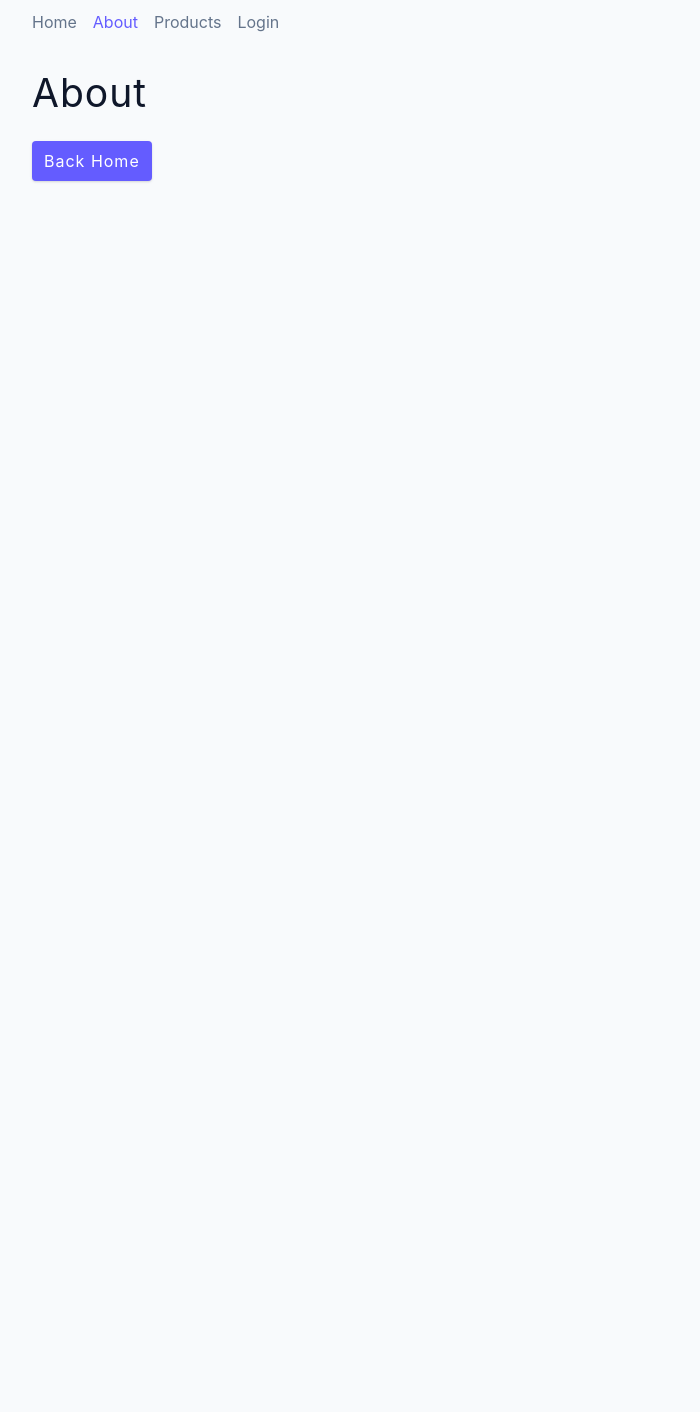
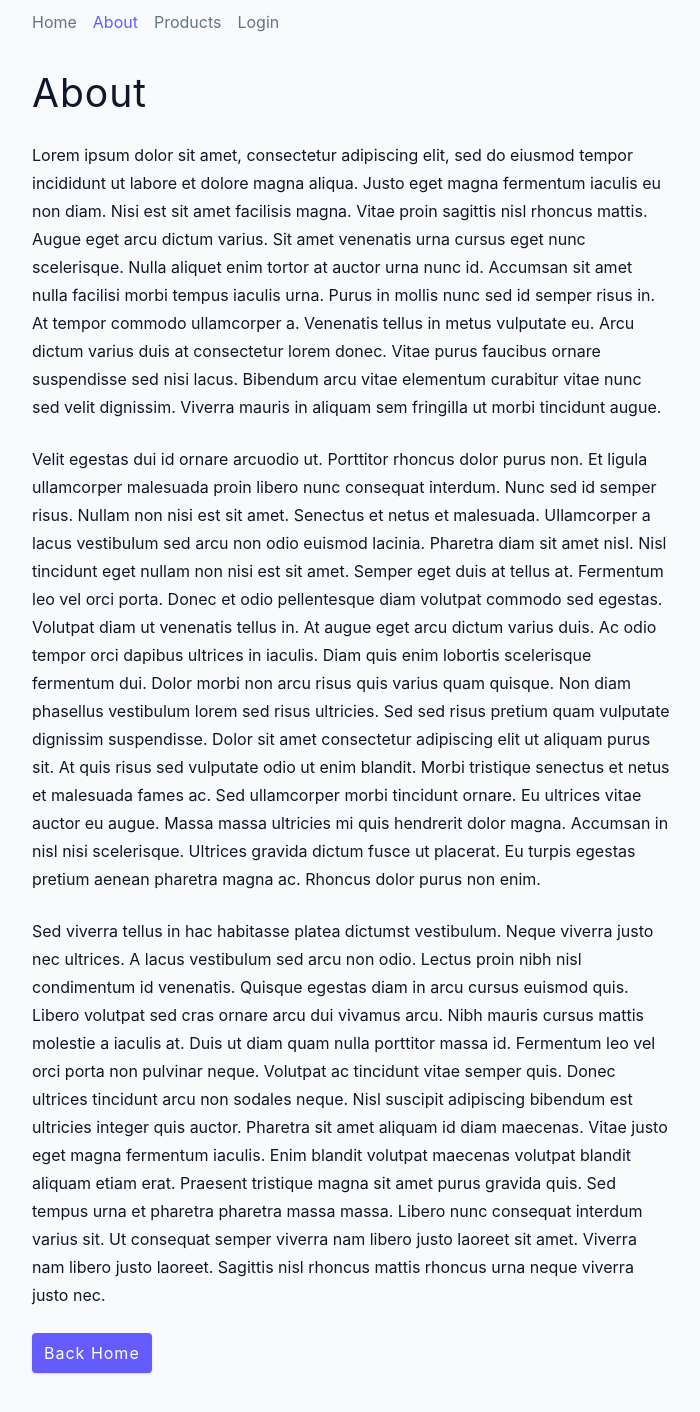
Before and after one commit to Wilson-Chu/react-router-product-page, a React (Create React App) app: page /about in a window 1280 px wide. Shown: the whole page, without its empty margins (48-748 px from the left). Before the commit the page ends 800 px from the top, so only its background shows below. Built offline with nearby package versions, Linux system fonts and the light colour scheme.

Commit message:
updated css

```diff
--- a/src/pages/About.js
+++ b/src/pages/About.js
@@ -1,9 +1,61 @@
-import { Link } from 'react-router-dom';
+import { Link } from "react-router-dom";
 const About = () => {
   return (
-    <section className='section'>
+    <section className="section">
       <h2>About</h2>
-      <Link to='/' className='btn'>
+      <p>
+        Lorem ipsum dolor sit amet, consectetur adipiscing elit, sed do eiusmod
+        tempor incididunt ut labore et dolore magna aliqua. Justo eget magna
+        fermentum iaculis eu non diam. Nisi est sit amet facilisis magna. Vitae
+        proin sagittis nisl rhoncus mattis. Augue eget arcu dictum varius. Sit
+        amet venenatis urna cursus eget nunc scelerisque. Nulla aliquet enim
+        tortor at auctor urna nunc id. Accumsan sit amet nulla facilisi morbi
+        tempus iaculis urna. Purus in mollis nunc sed id semper risus in. At
+        tempor commodo ullamcorper a. Venenatis tellus in metus vulputate eu.
+        Arcu dictum varius duis at consectetur lorem donec. Vitae purus faucibus
+        ornare suspendisse sed nisi lacus. Bibendum arcu vitae elementum
+        curabitur vitae nunc sed velit dignissim. Viverra mauris in aliquam sem
+        fringilla ut morbi tincidunt augue.
+      </p>
+      <p>
+        Velit egestas dui id ornare arcuodio ut. Porttitor rhoncus dolor purus
+        non. Et ligula ullamcorper malesuada proin libero nunc consequat
+        interdum. Nunc sed id semper risus. Nullam non nisi est sit amet.
+        Senectus et netus et malesuada. Ullamcorper a lacus vestibulum sed arcu
+        non odio euismod lacinia. Pharetra diam sit amet nisl. Nisl tincidunt
+        eget nullam non nisi est sit amet. Semper eget duis at tellus at.
+        Fermentum leo vel orci porta. Donec et odio pellentesque diam volutpat
+        commodo sed egestas. Volutpat diam ut venenatis tellus in. At augue eget
+        arcu dictum varius duis. Ac odio tempor orci dapibus ultrices in
+        iaculis. Diam quis enim lobortis scelerisque fermentum dui. Dolor morbi
+        non arcu risus quis varius quam quisque. Non diam phasellus vestibulum
+        lorem sed risus ultricies. Sed sed risus pretium quam vulputate
+        dignissim suspendisse. Dolor sit amet consectetur adipiscing elit ut
+        aliquam purus sit. At quis risus sed vulputate odio ut enim blandit.
+        Morbi tristique senectus et netus et malesuada fames ac. Sed ullamcorper
+        morbi tincidunt ornare. Eu ultrices vitae auctor eu augue. Massa massa
+        ultricies mi quis hendrerit dolor magna. Accumsan in nisl nisi
+        scelerisque. Ultrices gravida dictum fusce ut placerat. Eu turpis
+        egestas pretium aenean pharetra magna ac. Rhoncus dolor purus non enim.
+      </p>
+      <p>
+        Sed viverra tellus in hac habitasse platea dictumst vestibulum. Neque
+        viverra justo nec ultrices. A lacus vestibulum sed arcu non odio. Lectus
+        proin nibh nisl condimentum id venenatis. Quisque egestas diam in arcu
+        cursus euismod quis. Libero volutpat sed cras ornare arcu dui vivamus
+        arcu. Nibh mauris cursus mattis molestie a iaculis at. Duis ut diam quam
+        nulla porttitor massa id. Fermentum leo vel orci porta non pulvinar
+        neque. Volutpat ac tincidunt vitae semper quis. Donec ultrices tincidunt
+        arcu non sodales neque. Nisl suscipit adipiscing bibendum est ultricies
+        integer quis auctor. Pharetra sit amet aliquam id diam maecenas. Vitae
+        justo eget magna fermentum iaculis. Enim blandit volutpat maecenas
+        volutpat blandit aliquam etiam erat. Praesent tristique magna sit amet
+        purus gravida quis. Sed tempus urna et pharetra pharetra massa massa.
+        Libero nunc consequat interdum varius sit. Ut consequat semper viverra
+        nam libero justo laoreet sit amet. Viverra nam libero justo laoreet.
+        Sagittis nisl rhoncus mattis rhoncus urna neque viverra justo nec.
+      </p>
+      <Link to="/" className="btn">
         Back Home
       </Link>
     </section>
--- a/src/pages/Dashboard.js
+++ b/src/pages/Dashboard.js
@@ -1,6 +1,7 @@
 const Dashboard = ({ user }) => {
   return (
     <section className='section'>
+      <h2>Dashboard</h2>
       <h5>Hello, {user?.name}</h5>
     </section>
   );
--- a/src/pages/Home.js
+++ b/src/pages/Home.js
@@ -1,7 +1,21 @@
 const Home = () => {
   return (
-    <section className='section'>
+    <section className="section">
       <h2>Home Page</h2>
+      <p>
+        Lorem ipsum dolor sit amet, consectetur adipiscing elit, sed do eiusmod
+        tempor incididunt ut labore et dolore magna aliqua. Justo eget magna
+        fermentum iaculis eu non diam. Nisi est sit amet facilisis magna. Vitae
+        proin sagittis nisl rhoncus mattis. Augue eget arcu dictum varius. Sit
+        amet venenatis urna cursus eget nunc scelerisque. Nulla aliquet enim
+        tortor at auctor urna nunc id. Accumsan sit amet nulla facilisi morbi
+        tempus iaculis urna. Purus in mollis nunc sed id semper risus in. At
+        tempor commodo ullamcorper a. Venenatis tellus in metus vulputate eu.
+        Arcu dictum varius duis at consectetur lorem donec. Vitae purus faucibus
+        ornare suspendisse sed nisi lacus. Bibendum arcu vitae elementum
+        curabitur vitae nunc sed velit dignissim. Viverra mauris in aliquam sem
+        fringilla ut morbi tincidunt augue.
+      </p>
     </section>
   );
 };
--- a/src/pages/Products.js
+++ b/src/pages/Products.js
@@ -9,7 +9,7 @@ const Products = () => {
           return (
             <article key={product.id}>
               <h5>{product.name}</h5>
-              <Link to={`/products/${product.id}`}>More Info</Link>
+              <Link to={`/products/${product.id}`}>more info...</Link>
             </article>
           );
         })}
```
